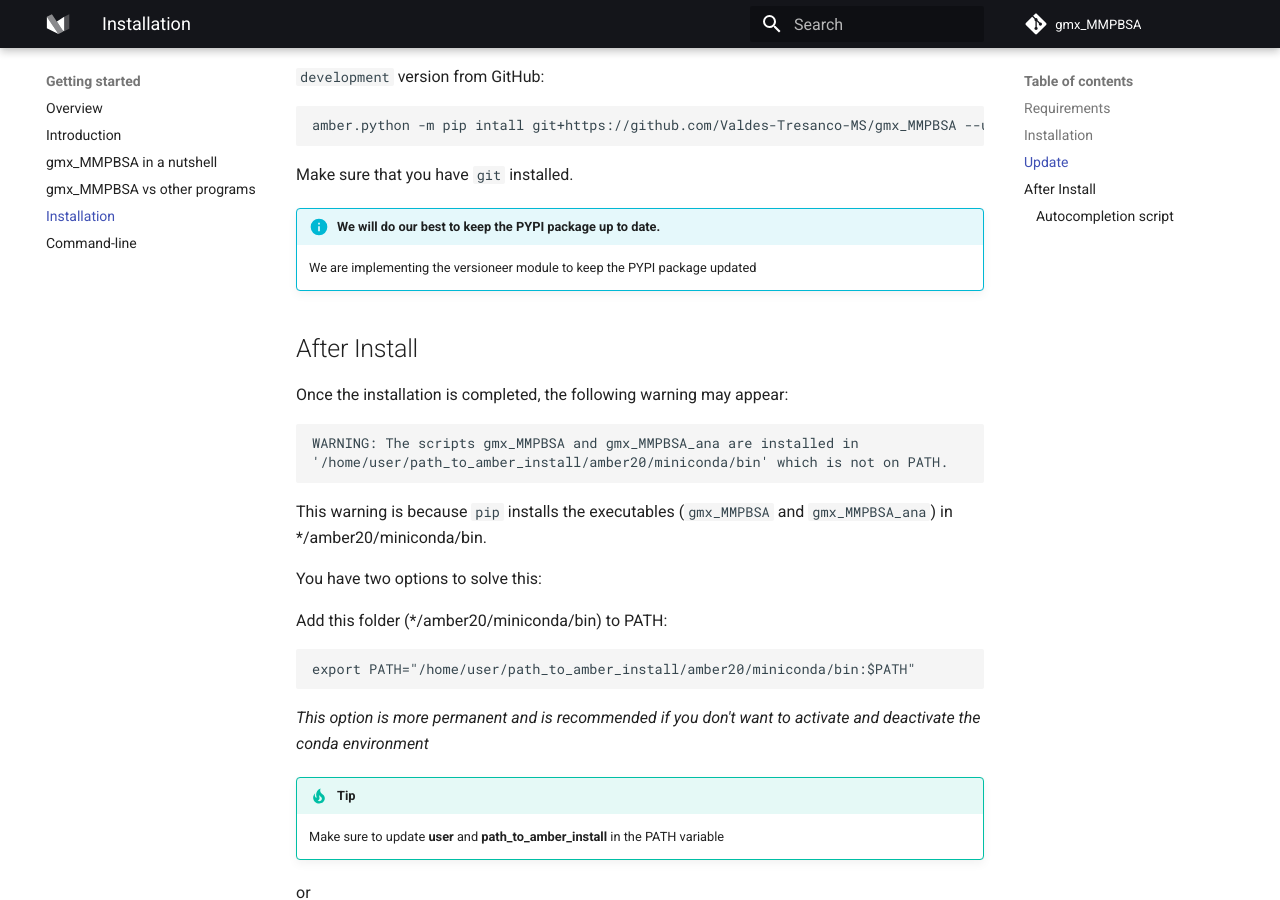
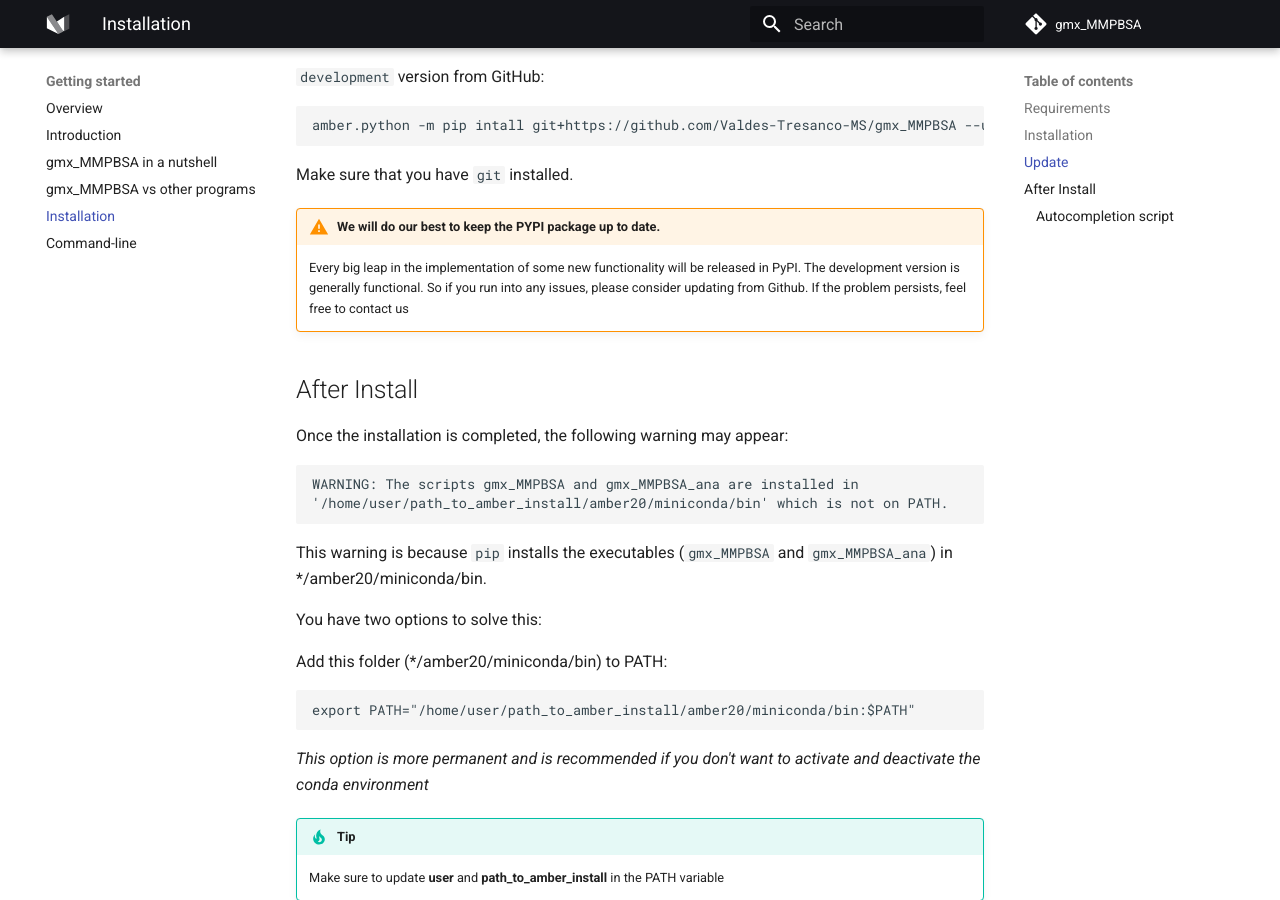
Before and after one commit to Valdes-Tresanco-MS/gmx_MMPBSA, an MkDocs documentation site: the page built from docs/installation.md, in a window 1280 px wide and 900 px high, scrolled down 1320 px. Built offline with MkDocs 1.6.1 and Material for MkDocs 9.7.7, drawn with Linux system fonts in a browser that asks for light colours; comment, search, counter and statistics services are not loaded.

Commit message:
update instructions updated

```diff
--- a/docs/installation.md
+++ b/docs/installation.md
@@ -51,8 +51,10 @@ If you already have installed a previous `gmx_MMPBSA` version, you can update it
 
 Make sure that you have `git` installed.
 
-!!! info "**We will do our best to keep the PYPI package up to date.**"
-    We are implementing the versioneer module to keep the PYPI package updated
+!!! warning "**We will do our best to keep the PYPI package up to date.**"
+    Every big leap in the implementation of some new functionality will be released in PyPI.
+    The development version is generally functional. So if you run into any issues, please consider updating from
+    Github. If the problem persists, feel free to contact us
 
 ## After Install
 
```
